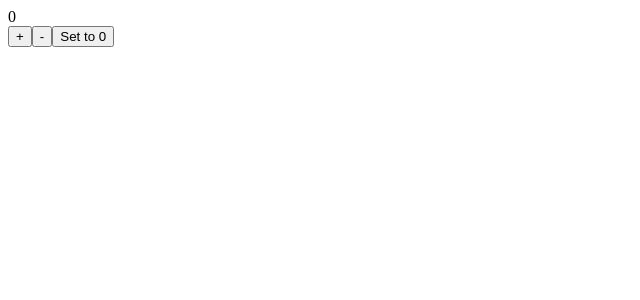
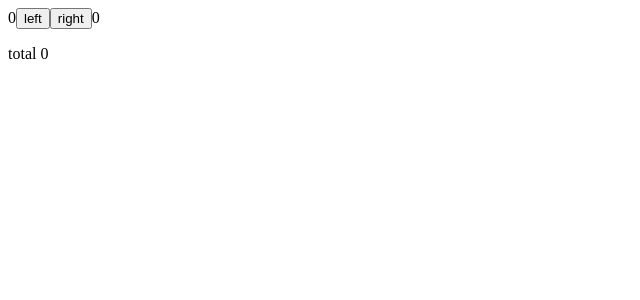
Before and after one commit to xiaqian1999/full-stack-open-project, a React (Vite) app in the folder part1/: page / in a window 1280 px wide. Shown: the top 300 px of the page, without its empty margins (0-640 px from the left). Built offline with nearby package versions, Linux system fonts and the light colour scheme.

Commit message:
Part 1: Array and Update of state synchronous

```diff
--- a/part1/src/App.jsx
+++ b/part1/src/App.jsx
@@ -1,21 +1,38 @@
 import { useState } from 'react'
 
 const App = () => {
-  const [counter, setCounter] = useState(0)
-  const increaseByOne = () => setCounter(counter +1)
-  const decreaseByOne = () => setCounter(counter -1)
-  const setToZero = () => setCounter(0)
+  const [left, setLeft] = useState(0)
+  const [right, setRight] = useState(0)
+  const [allClicks, setAll] = useState([])
+  const [total, setTotal] = useState(0)
+
+
+  const handleLeftClick = () => {
+    setAll(allClicks.concat('L'))
+    const updatedLeft = left + 1
+    setLeft(updatedLeft)
+    setTotal(updatedLeft + right)
+  }
+
+
+  const handleRightClick = () => {
+    setAll(allClicks.concat('R'))
+    const updatedRight = right + 1
+    setRight(updatedRight + 1)
+    setTotal(left + updatedRight)
+  }
 
   return (
     <div>
-      <Display counter={counter} />
-      <Button onClick={increaseByOne} text='+'/>
-      <Button onClick={decreaseByOne} text='-'/>
-      <Button onClick={setToZero} text='Set to 0' />
+      {left}
+      <button onClick={handleLeftClick}>left</button>
+      <button onClick={handleRightClick}>right</button>
+      {right}
+
+      <p>{allClicks.join(' ')}</p>
+      <p>total {total}</p>
     </div>
   )
 }
 
-const Display = ({counter}) => <div>{counter}</div>
-const Button = ({onClick, text}) => <button onClick={onClick}>{text}</button>
 export default App
```
